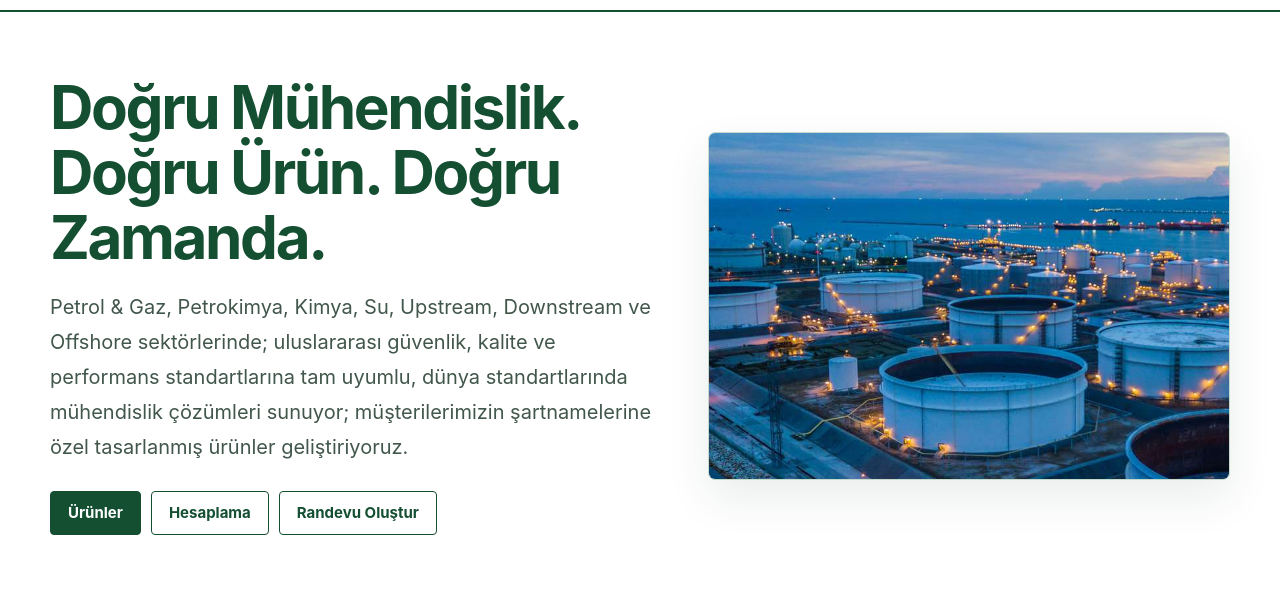
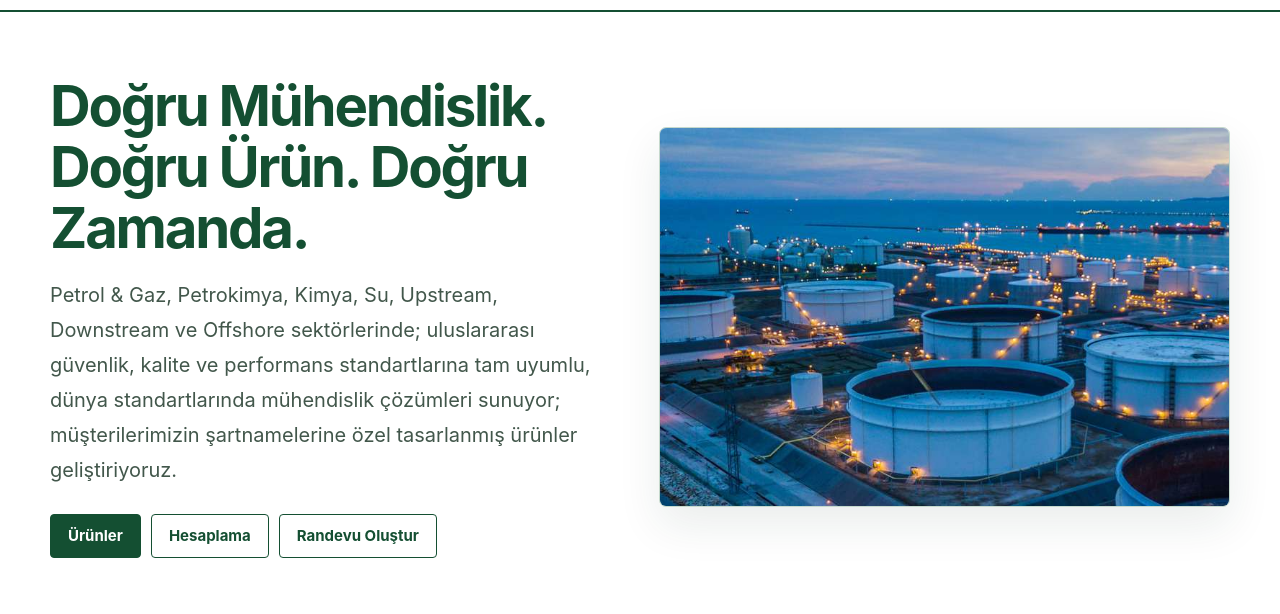
Before and after one commit to anilmetey/nartech, a website: page index.html in a window 1280 px wide. Shown: the part 179-793 px from the top of the page. Drawn offline with Linux system fonts and the light colour scheme.

Commit message:
Refine desktop home hero balance

```diff
--- a/assets/css/main.css
+++ b/assets/css/main.css
@@ -420,9 +420,9 @@ main { min-height: 58vh; }
 @keyframes home-flow-hub-enter { from { opacity: 0; transform: translate(-50%, 10px) scale(.98); } to { opacity: 1; transform: translate(-50%, 0) scale(1); } }
 @keyframes home-flow-output-enter { from { opacity: 0; transform: translate(-50%, 10px); } to { opacity: 1; transform: translate(-50%, 0); } }
 @media (min-width: 821px) {
-  .home-hero { grid-template-columns: minmax(0, 1.08fr) minmax(360px, .92fr); gap: clamp(30px, 3.6vw, 54px); padding: clamp(46px, 5vw, 68px) 0 clamp(54px, 6vw, 76px); }
+  .home-hero { grid-template-columns: minmax(0, 1fr) minmax(0, 1fr); gap: clamp(24px, 3vw, 40px); padding: clamp(46px, 5vw, 68px) 0 clamp(54px, 6vw, 76px); }
   .home-hero-copy { max-width: 720px; }
-  .home-hero h1 { max-width: 760px; font-size: clamp(42px, 4.7vw, 62px); }
+  .home-hero h1 { max-width: 760px; font-size: clamp(42px, 4.4vw, 58px); }
   .home-hero-media { aspect-ratio: 1.5; }
   .home-who-section { grid-template-columns: minmax(190px, 260px) minmax(0, 1fr); gap: clamp(28px, 4vw, 52px); padding: clamp(42px, 4vw, 60px) 0 clamp(44px, 4.2vw, 62px); }
   .home-who-copy p { max-width: 760px; }
--- a/index.html
+++ b/index.html
@@ -3,7 +3,7 @@
 <head>
 <meta charset="utf-8"><meta name="viewport" content="width=device-width,initial-scale=1">
 <title>Doğru Mühendislik. Doğru Ürün. Doğru Zamanda. | NarTech</title>
-<link rel="stylesheet" href="assets/css/main.css?v=desktop-balance-20261030-1">
+<link rel="stylesheet" href="assets/css/main.css?v=desktop-balance-20261030-2">
 <script defer src="assets/js/app.js?v=nartech-localization-20261030-1"></script>
 </head>
 <body>
```
Also changed, not shown: about.html (+1 -1 lines).
